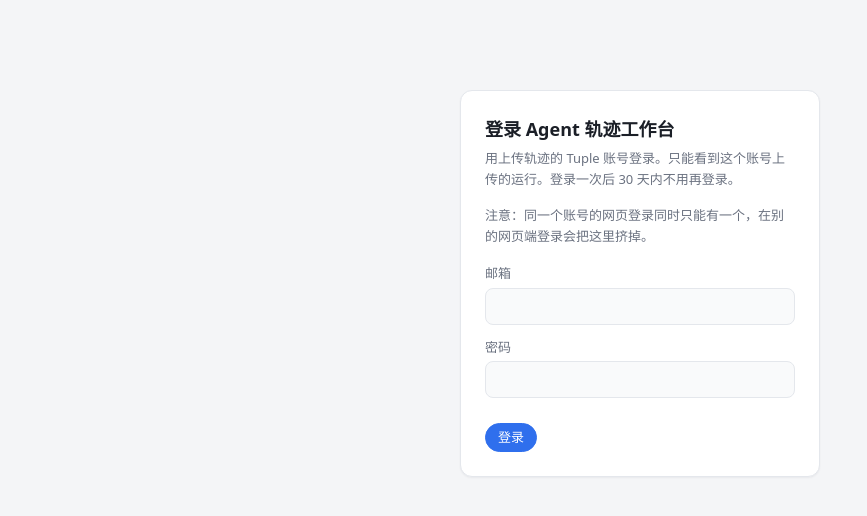
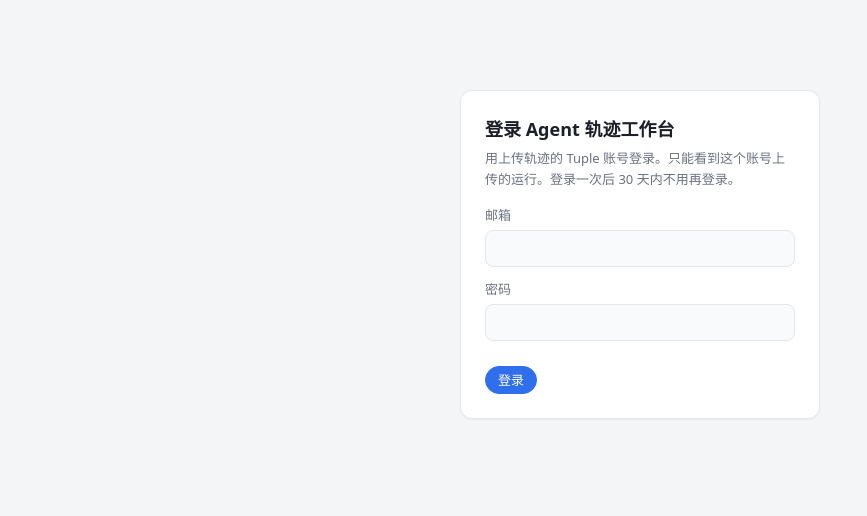
Before and after one commit to TreapGoGo/trajectory-viewer, a website with bundled scripts: page ui/index.html in a window 1280 px wide. Shown: the part 54-570 px from the top of the page, without its empty margins (0-867 px from the left). Built offline with nearby package versions, Linux system fonts and the light colour scheme; no server answers.

Commit message:
chore: Vercel CLI deploy hygiene and correct the web-login note
- .vercelignore keeps local login state, keys, builds and env files
  out of CLI uploads; .gitignore covers the Vercel link files.
- Web logins share one backend token per account (publishLoginToken
  reuses it), so the workbench, the Vercel site and the original viewer
  can be signed in at the same time; drop the wrong "kicks you out" note.

Co-Authored-By: Claude Opus 5.5 <noreply@anthropic.com>

```diff
--- a/ui/index.html
+++ b/ui/index.html
@@ -50,7 +50,6 @@
   <form class="signin" id="signin" hidden>
     <h2>登录 Agent 轨迹工作台</h2>
     <p>用上传轨迹的 Tuple 账号登录。只能看到这个账号上传的运行。登录一次后 30 天内不用再登录。</p>
-    <p>注意：同一个账号的网页登录同时只能有一个，在别的网页端登录会把这里挤掉。</p>
     <label>邮箱<input name="email" type="email" autocomplete="username" required></label>
     <label>密码<input name="password" type="password" autocomplete="current-password" required></label>
     <div class="error" id="signin-error"></div>
```
Also changed, not shown: README.md, 2 other files.
